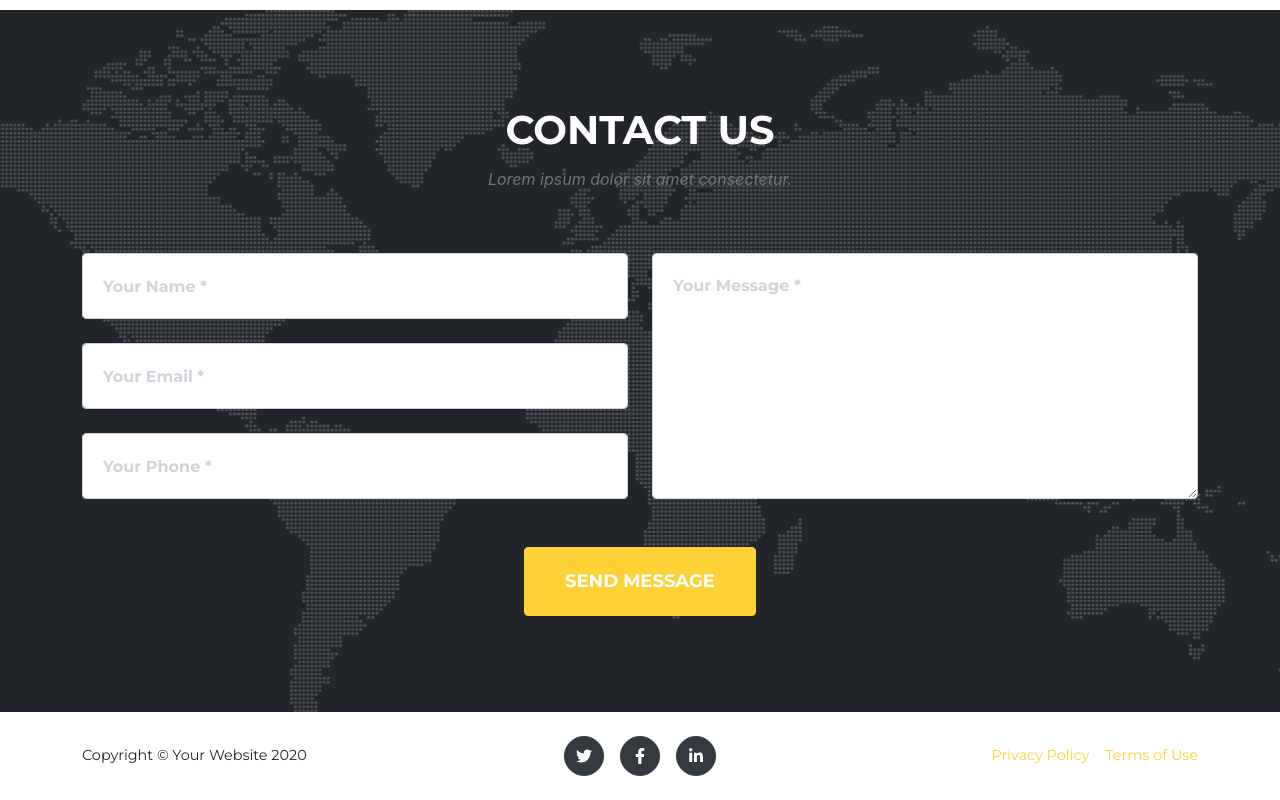
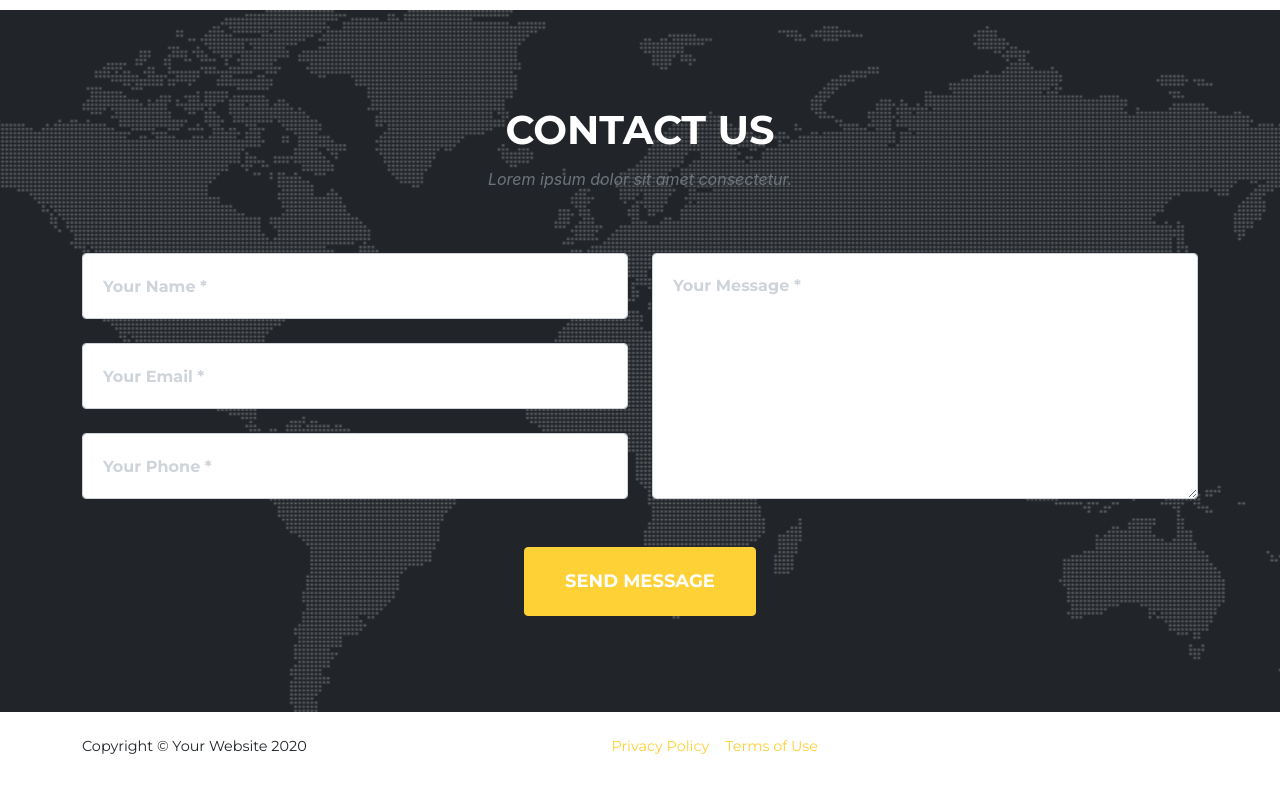
Before and after one commit to moenuma/moenuma.github.io, a website: page src/pug/index.pug in a window 1280 px wide. Shown: the part 5444-6244 px from the top of the page. Drawn offline with nearby package versions, Linux system fonts and the light colour scheme; files that its build step writes are made by us from their sources; files whose address does not match are found by name; a web font is replaced by a local one.

```diff
--- a/src/pug/index.pug
+++ b/src/pug/index.pug
@@ -299,13 +299,6 @@
                 .row.align-items-center
                     .col-lg-4.text-lg-left
                         | Copyright © Your Website 2020
-                    .col-lg-4.my-3.my-lg-0
-                        a.btn.btn-dark.btn-social.mx-2(href='#!')
-                            i.fab.fa-twitter
-                        a.btn.btn-dark.btn-social.mx-2(href='#!')
-                            i.fab.fa-facebook-f
-                        a.btn.btn-dark.btn-social.mx-2(href='#!')
-                            i.fab.fa-linkedin-in
                     .col-lg-4.text-lg-right
                         a.mr-3(href='#!') Privacy Policy
                         a(href='#!') Terms of Use
```
